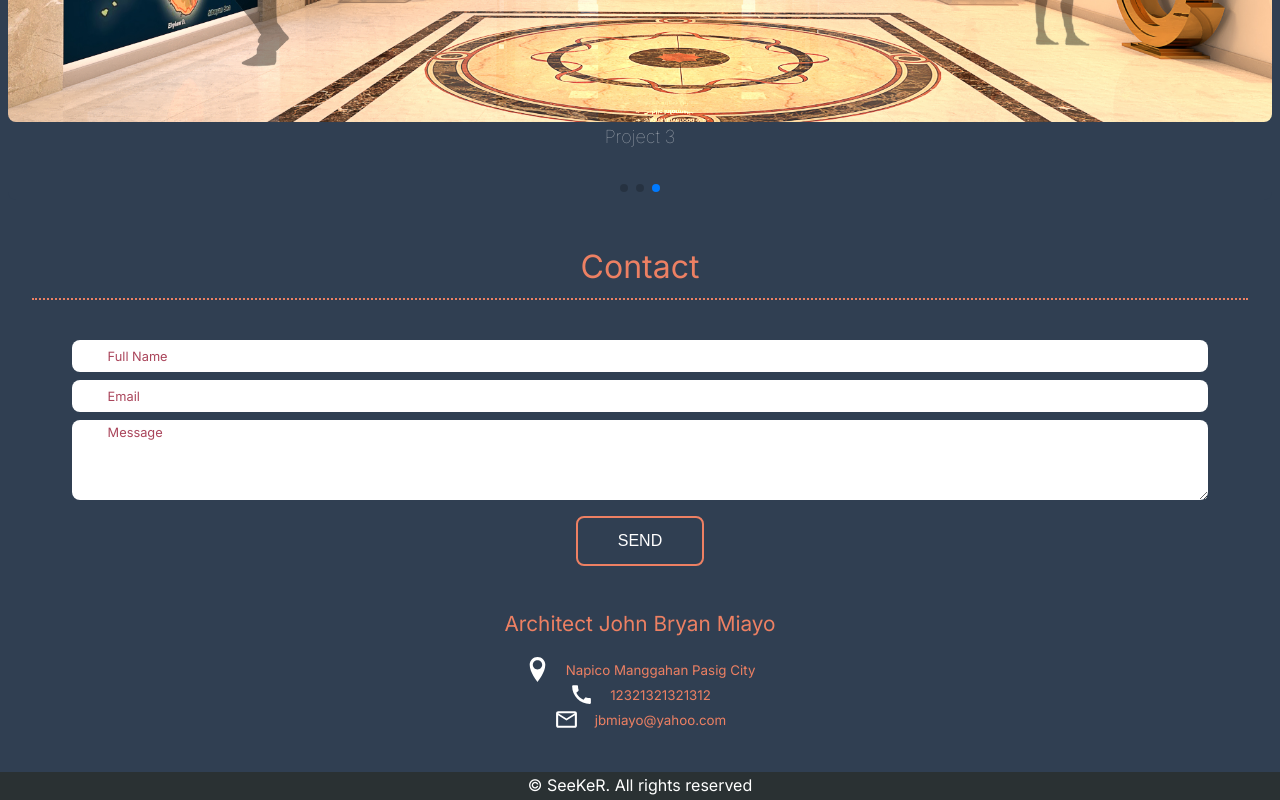
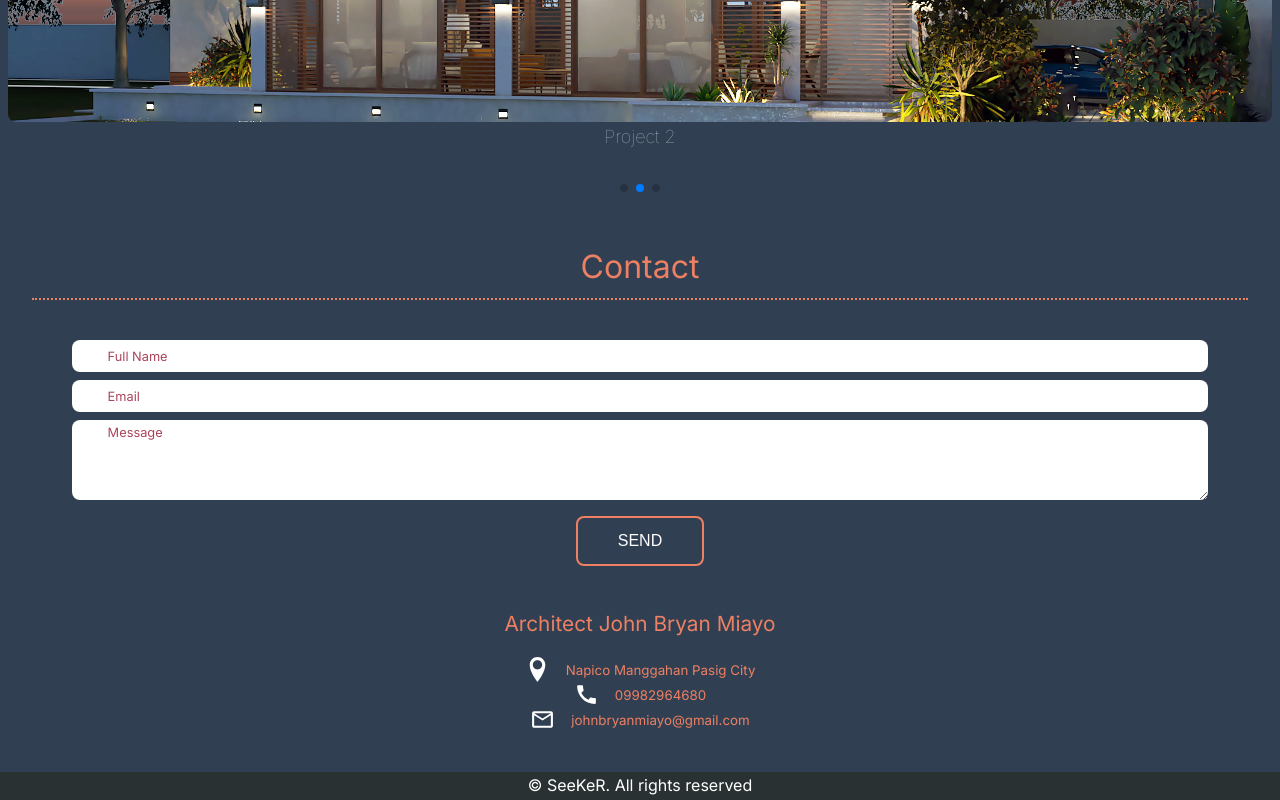
Before and after one commit to jamesmiayo/portfolio_johnbryan, a React (Create React App) app: page / in a window 1280 px wide. Shown: the part 2459-3259 px from the top of the page. Built offline with nearby package versions, Linux system fonts and the light colour scheme; the HTML template or start-up script is replaced by a standard one.

Commit message:
add download cv

```diff
--- a/src/components/navbar/nav.css
+++ b/src/components/navbar/nav.css
@@ -130,7 +130,7 @@
 
   .navbar__container .responsive_nav {
     transform: none;
-    animation: 10s fadeout1;
+    animation: 10s fadeout;
     animation-fill-mode: forwards;
     visibility: visible;
   }
--- a/src/frames/about/About.jsx
+++ b/src/frames/about/About.jsx
@@ -1,6 +1,7 @@
 import React from 'react';
 import './about.css';
 import img_bryan from '../../images/bryan.png';
+import CV from '../../assets/John-Bryan-Miayo-CV-2023.pdf';
 
 const About = () => {
   return (
@@ -16,7 +17,7 @@
               </h4>
 
               <br />
-              <a href="#works" className="btn btn-primary">
+              <a href={CV} className="btn btn-primary">
                 Download CV
               </a>
             </div>
--- a/src/frames/contact/Contact.jsx
+++ b/src/frames/contact/Contact.jsx
@@ -70,11 +70,11 @@
           </div>
           <div className="contact__icon">
             <MdCall className="contact__option-icon" size={25} />
-            <small className="small-text">12321321321312</small>
+            <small className="small-text">09982964680</small>
           </div>
           <div className="contact__icon">
             <MdOutlineEmail className="contact__option-icon" size={25} />
-            <small className="small-text">jbmiayo@yahoo.com</small>
+            <small className="small-text">johnbryanmiayo@gmail.com</small>
           </div>
         </article>
       </div>
```
Also changed, not shown: 1 other file (tests, documents, lock files or other folders).
